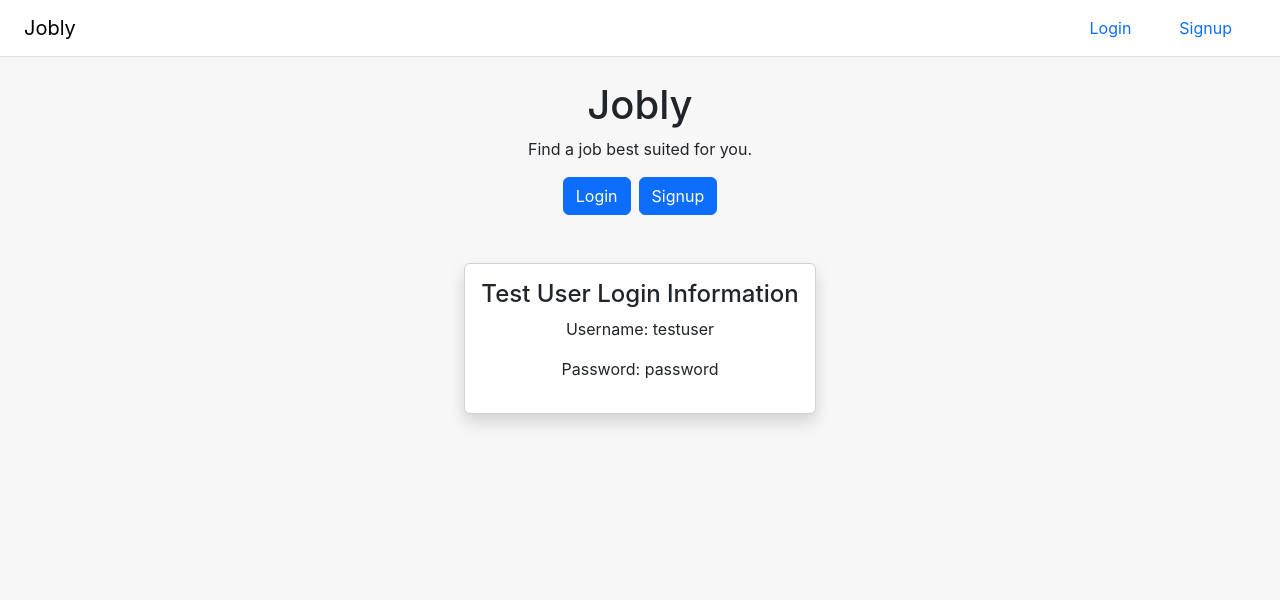
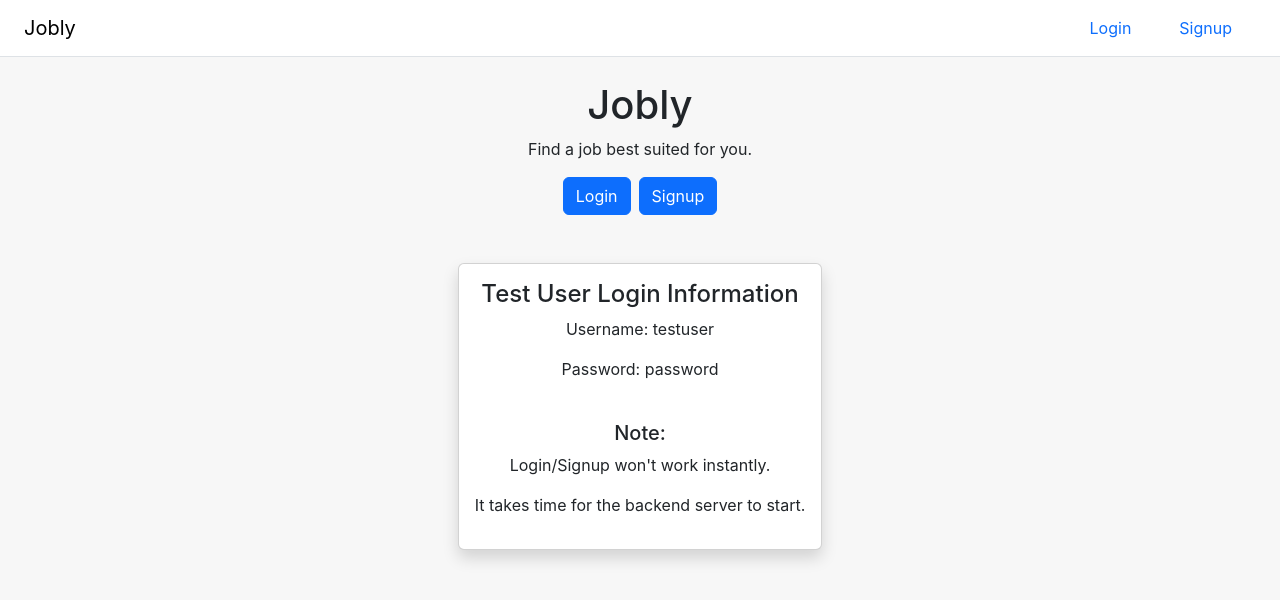
Before and after one commit to johnalmodovar/Jobly, a React (Create React App) app in the folder frontend-jobly/: page / in a window 1280 px wide. Shown: the top 600 px of the page. Built offline with nearby package versions, Linux system fonts and the light colour scheme; no server answers.

Commit message:
Added note that backend server takes time to start on live production

```diff
--- a/frontend-jobly/src/pages/homepage/Homepage.js
+++ b/frontend-jobly/src/pages/homepage/Homepage.js
@@ -24,6 +24,10 @@ function Homepage() {
             <h4>Test User Login Information</h4>
             <p>Username: testuser</p>
             <p>Password: password</p>
+            <br />
+            <h5>Note:</h5>
+            <p>Login/Signup won't work instantly.</p>
+            <p>It takes time for the backend server to start.</p>
           </div>
         </>}
     </div>
```
